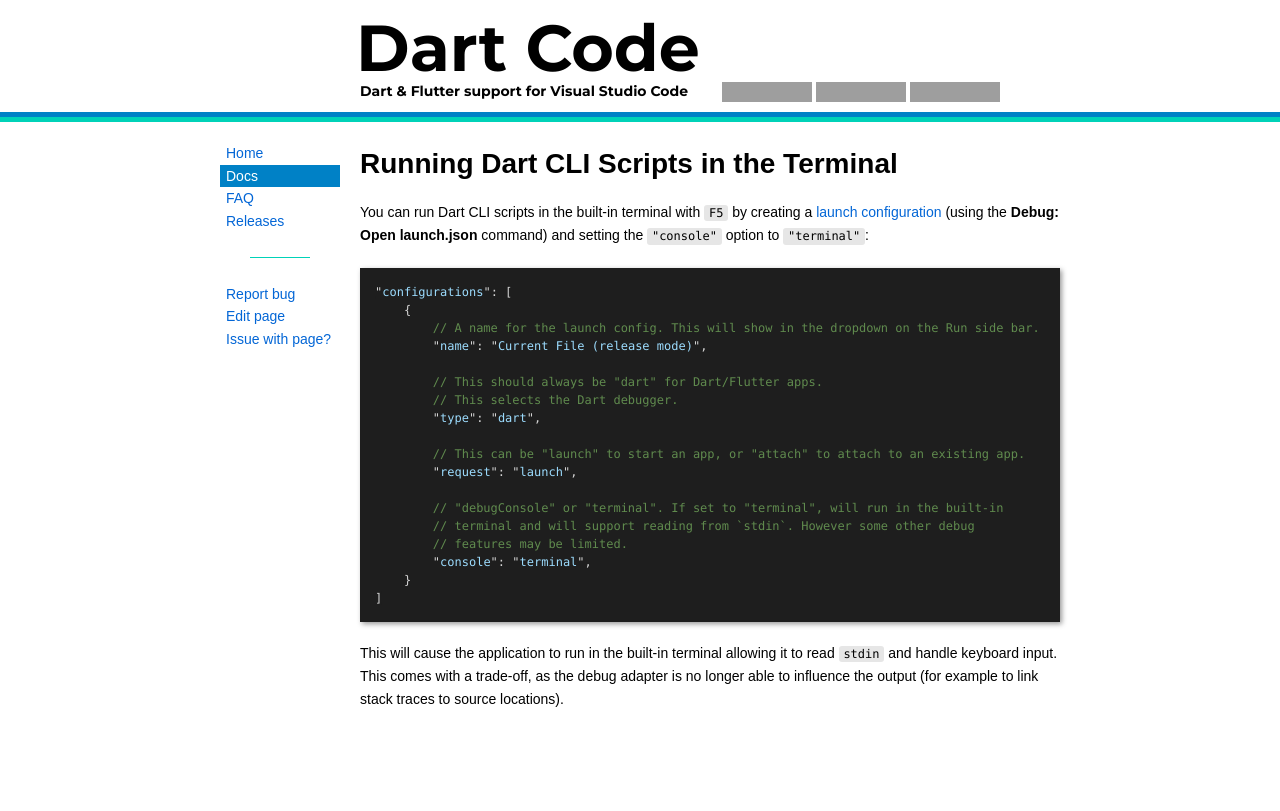
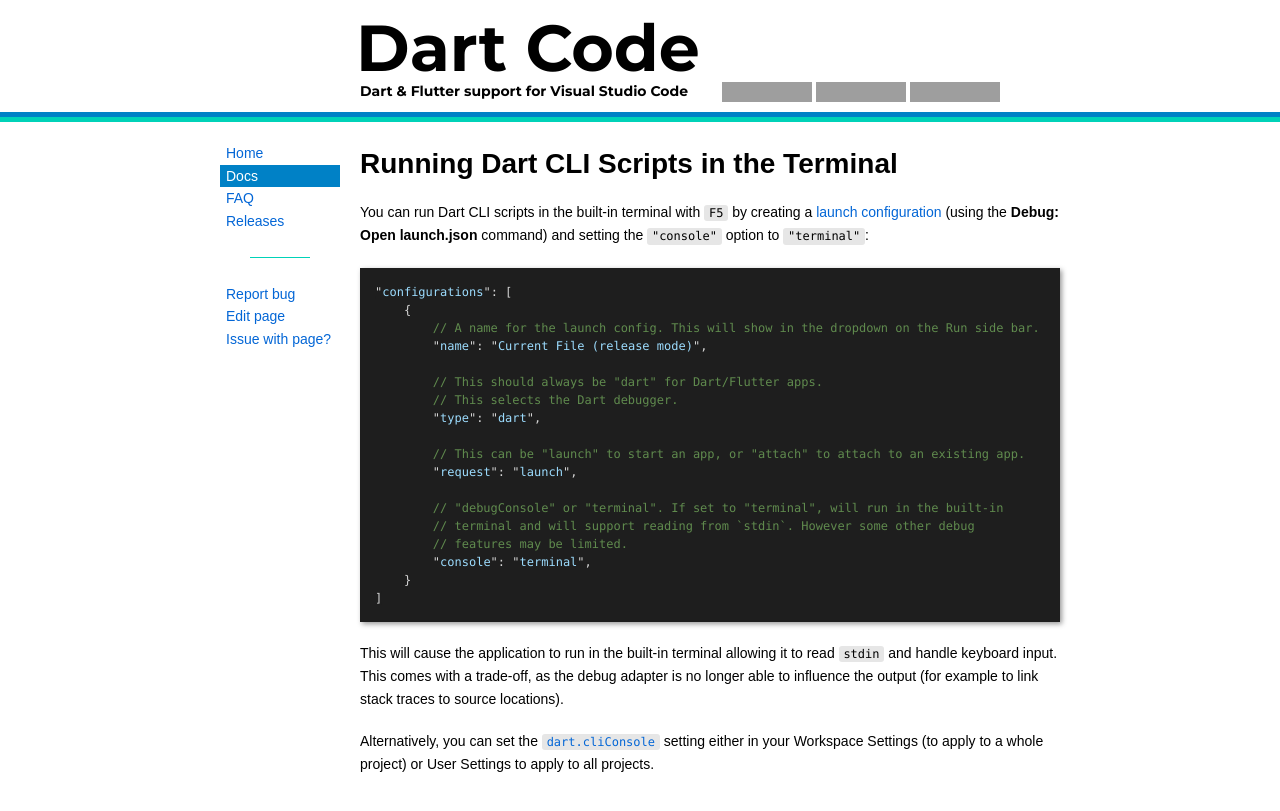
Before and after one commit to Dart-Code/Website, a Jekyll site: the page built from _docs/running-in-terminal.md, in a window 1280 px wide. Shown: the top 811 px of the page. Built offline with Jekyll 4.4.1, drawn with Linux system fonts in a browser that asks for light colours; grey boxes are pictures that could not be loaded.

Commit message:
Add a note about dart.cliConsole

````diff
--- a/_docs/running-in-terminal.md
+++ b/_docs/running-in-terminal.md
@@ -26,3 +26,5 @@
 ```
 
 This will cause the application to run in the built-in terminal allowing it to read `stdin` and handle keyboard input. This comes with a trade-off, as the debug adapter is no longer able to influence the output (for example to link stack traces to source locations).
+
+Alternatively, you can set the [`dart.cliConsole`](/docs/settings/#dartcliconsole) setting either in your Workspace Settings (to apply to a whole project) or User Settings to apply to all projects.
````
